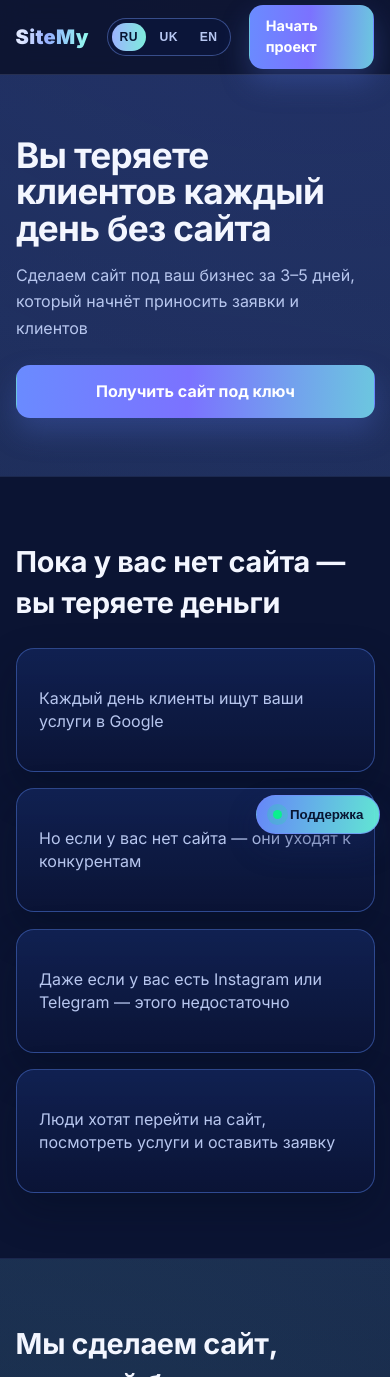
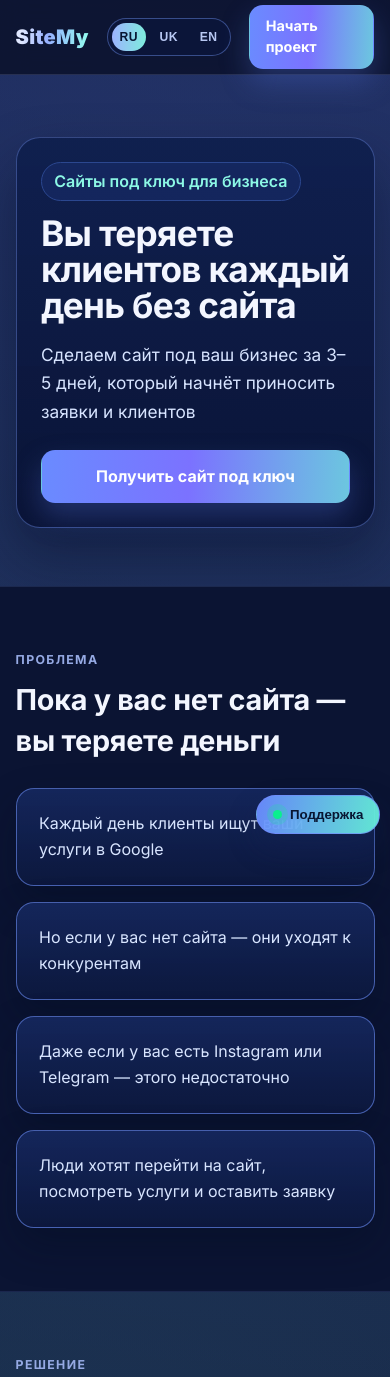
Before and after one commit to hassandelgen-dev/sitesell, a website: page index.html in a window 390 px wide. Shown: the top 1377 px of the page. Drawn offline with Linux system fonts and the light colour scheme; no server answers.

Commit message:
Refine landing tone and elevate visual design

```diff
--- a/index.html
+++ b/index.html
@@ -135,8 +135,9 @@
       <section class="hero">
         <div class="container hero-grid">
           <div class="hero-main">
+            <p class="badge">Сайты под ключ для бизнеса</p>
             <h1>Вы теряете клиентов каждый день без сайта</h1>
-            <p class="lead">Сделаем сайт под ваш бизнес за 3–5 дней, который начнёт приносить заявки и клиентов</p>
+            <p class="lead">Сделаем сайт под ваш бизнес за 3–5 дней, и он начнёт приводить заявки и клиентов.</p>
             <div class="hero-actions">
               <a class="btn" href="#lead-form">Получить сайт под ключ</a>
             </div>
@@ -146,6 +147,7 @@
 
       <section id="pain-now" class="section dark">
         <div class="container">
+          <p class="section-kicker">Проблема</p>
           <h2>Пока у вас нет сайта — вы теряете деньги</h2>
           <div class="cards four">
             <article class="card"><p>Каждый день клиенты ищут ваши услуги в Google</p></article>
@@ -158,8 +160,9 @@
 
       <section id="services-seo" class="section">
         <div class="container">
+          <p class="section-kicker">Решение</p>
           <h2>Мы сделаем сайт, который будет приводить клиентов</h2>
-          <p class="section-lead">Мы создаём сайты под конкретный бизнес, а не просто “красивые страницы”</p>
+          <p class="section-lead">Мы создаём сайты под конкретный бизнес, а не просто красивые страницы.</p>
           <div class="cards three">
             <article class="card"><p>— показывать ваши услуги</p></article>
             <article class="card"><p>— вызывать доверие</p></article>
@@ -170,6 +173,7 @@
 
       <section id="cases" class="section">
         <div class="container">
+          <p class="section-kicker">Что вы получите</p>
           <h2>Что вы получите</h2>
           <div class="cards three">
             <article class="card"><p>— Современный сайт под ваш бизнес</p></article>
@@ -183,6 +187,7 @@
 
       <section id="process" class="section">
         <div class="container">
+          <p class="section-kicker">Как это работает</p>
           <h2>Как это работает</h2>
           <div class="timeline four">
             <article class="timeline-step"><span>01</span><div class="timeline-content"><p>Вы оставляете заявку</p></div></article>
@@ -195,6 +200,7 @@
 
       <section id="calculator" class="section dark">
         <div class="container">
+          <p class="section-kicker">Блок про деньги</p>
           <h2>Сколько клиентов вы теряете прямо сейчас</h2>
           <div class="cards four">
             <article class="card"><p>Каждый день десятки людей ищут ваши услуги</p></article>
@@ -305,6 +311,7 @@
 
       <section id="social" class="section">
         <div class="container">
+          <p class="section-kicker">Доверие</p>
           <h2>Почему нам доверяют</h2>
           <div class="cards four">
             <article class="card"><p>— Делаем сайты под конкретный бизнес</p></article>
@@ -317,6 +324,7 @@
 
       <section id="packages" class="section dark">
         <div class="container">
+          <p class="section-kicker">Бонус</p>
           <h2>Бесплатно при заказе</h2>
           <div class="cards three">
             <article class="card"><p>— Анализ конкурентов</p></article>
@@ -328,6 +336,7 @@
 
       <section id="geo" class="section">
         <div class="container">
+          <p class="section-kicker">Цена</p>
           <h2>Стоимость</h2>
           <p class="section-lead">Стоимость сайта — от $XXX</p>
           <p class="section-lead">Точная цена зависит от задач и бизнеса</p>
@@ -336,6 +345,7 @@
 
       <section id="faq" class="section dark">
         <div class="container">
+          <p class="section-kicker">Срочность</p>
           <p class="section-lead">Сейчас свободно ограниченное количество мест на разработку</p>
         </div>
       </section>
@@ -343,6 +353,7 @@
       <section id="lead-form" class="section cta">
         <div class="container cta-grid">
           <div>
+            <p class="section-kicker">Форма</p>
             <h2>Оставьте заявку</h2>
             <p>Мы свяжемся с вами и покажем, как сайт может приносить клиентов вашему бизнесу</p>
           </div>
--- a/styles.css
+++ b/styles.css
@@ -222,13 +222,20 @@ a {
 }
 
 .hero-main {
-  max-width: 720px;
+  max-width: 820px;
+  padding: 34px;
+  border-radius: 24px;
+  border: 1px solid rgba(96, 124, 206, 0.5);
+  background:
+    linear-gradient(180deg, rgba(18, 35, 87, 0.74), rgba(10, 20, 54, 0.88)),
+    rgba(10, 20, 54, 0.9);
+  box-shadow: 0 28px 56px rgba(4, 12, 36, 0.42);
 }
 
 .hero-grid {
   display: grid;
-  grid-template-columns: 1.15fr 0.85fr;
-  gap: 28px;
+  grid-template-columns: 1fr;
+  gap: 20px;
   align-items: start;
 }
 
@@ -264,6 +271,11 @@ h1 span {
   color: var(--muted);
   max-width: 780px;
   line-height: 1.65;
+}
+
+.lead {
+  font-size: 1.08rem;
+  color: #d7e4ff;
 }
 
 .hero-note {
@@ -724,7 +736,7 @@ h1 span {
 }
 
 .section {
-  padding: 84px 0;
+  padding: 92px 0;
   position: relative;
 }
 
@@ -750,7 +762,7 @@ h1 span {
 }
 
 .cards {
-  margin-top: 24px;
+  margin-top: 26px;
   display: grid;
   gap: 16px;
 }
@@ -775,7 +787,23 @@ h1 span {
 }
 
 .card p {
-  color: var(--muted);
+  color: #d8e5ff;
+  margin: 0;
+  line-height: 1.62;
+  font-size: 1rem;
+}
+
+#pain-now .cards.four,
+#calculator > .container > .cards.four {
+  grid-template-columns: repeat(2, minmax(0, 1fr));
+}
+
+#pain-now .card,
+#calculator > .container > .cards.four .card {
+  border-color: rgba(86, 116, 204, 0.78);
+  background:
+    linear-gradient(180deg, rgba(23, 43, 102, 0.78), rgba(12, 24, 62, 0.92)),
+    rgba(10, 20, 54, 0.92);
 }
 
 /* ── Social proof ────────────────────────── */
@@ -1058,7 +1086,9 @@ h1 span {
   justify-content: space-between;
   gap: 24px;
   flex-wrap: wrap;
-  margin-bottom: 32px;
+  margin: 34px 0 32px;
+  padding-top: 22px;
+  border-top: 1px solid rgba(90, 120, 201, 0.28);
 }
 
 .calc-badges {
@@ -1504,8 +1534,18 @@ details[open] .faq-icon::after {
 .cta-grid {
   display: grid;
   grid-template-columns: 1fr 0.94fr;
-  gap: 16px;
+  gap: 24px;
   align-items: center;
+}
+
+.cta-grid > div {
+  padding: 20px 6px;
+}
+
+.cta-grid > div p {
+  color: #d7e4ff;
+  font-size: 1.02rem;
+  line-height: 1.65;
 }
 
 .lead-form {
@@ -1739,6 +1779,15 @@ details[open] .faq-icon::after {
     grid-template-columns: 1fr;
   }
 
+  #pain-now .cards.four,
+  #calculator > .container > .cards.four {
+    grid-template-columns: 1fr;
+  }
+
+  .hero-main {
+    padding: 24px;
+  }
+
   .hero-stats {
     grid-template-columns: 1fr;
   }
```
